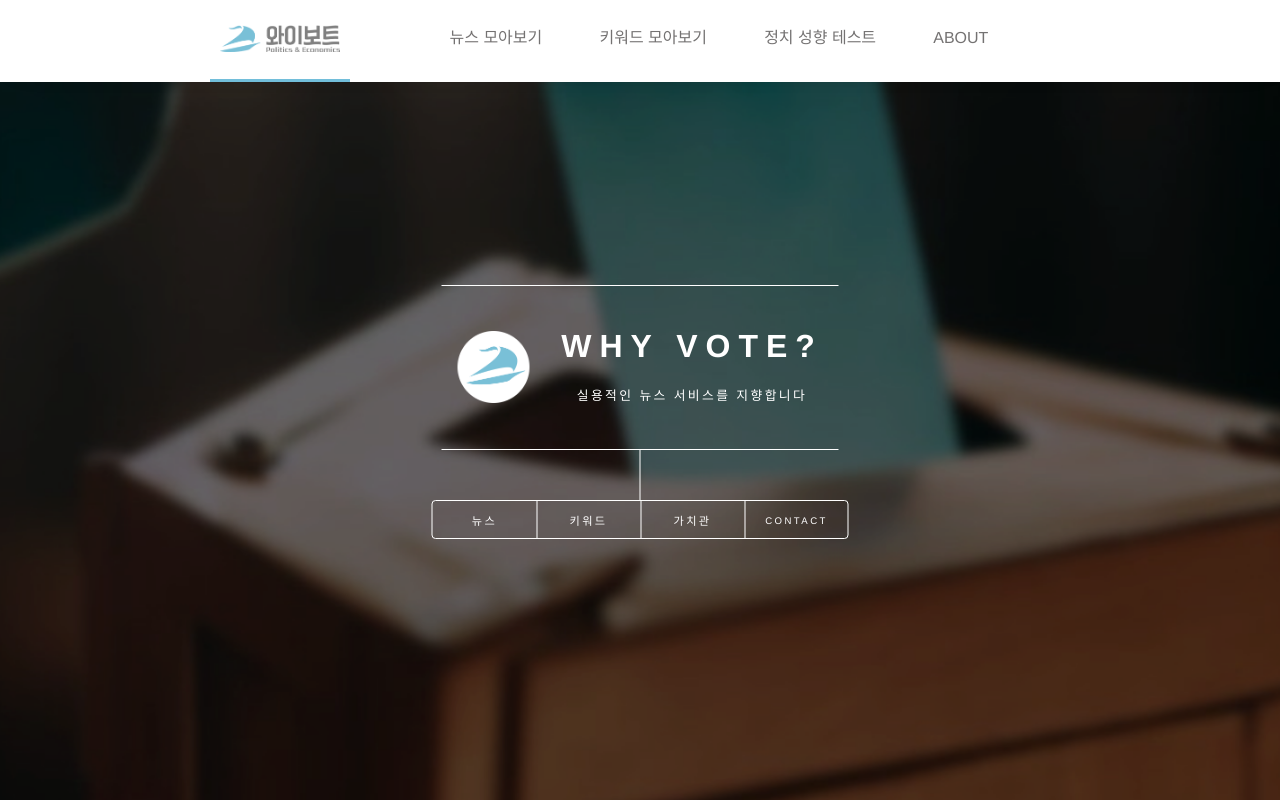
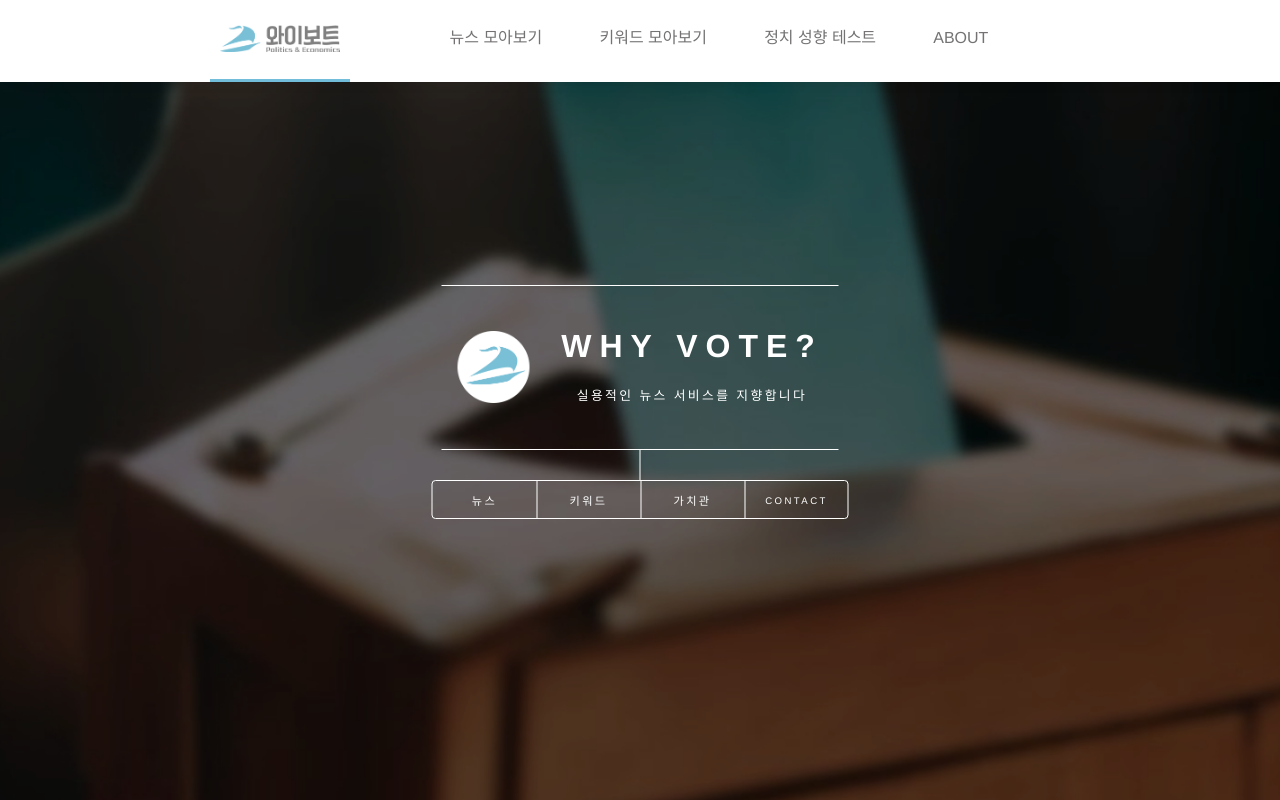
Before and after one commit to Doooooring/yvote_next, a Next.js app: page / in a window 1280 px wide. Built offline with nearby package versions, Linux system fonts and the light colour scheme.

Commit message:
home connecting line method adjusted (perfectly)

```diff
--- a/pages/index.tsx
+++ b/pages/index.tsx
@@ -92,7 +92,9 @@ export default function Home() {
             실용적인 뉴스 서비스를 지향합니다
           </MobileTextParagraph>
         </Rectangle>
-        <ConnectingLine loaded={loaded} />
+        <MidlineWrapper>
+          <Midline />
+        </MidlineWrapper>
         <ListContainer>
           <List>
             {items.map((item) => (
@@ -114,13 +116,16 @@ const Wrapper = styled.div`
   font-family: 'Source Sans Pro', sans-serif;
   position: relative;
   height: 100vh;
-  overflow-y: auto;
+  overflow-y: hidden;
   background-color: black; /* Set initial background color to black */
   padding: 3rem 2rem;
   &::-webkit-scrollbar {
     display: none;
   }
   scrollbar-width: none;
+  @media (max-height: 480px) {
+    overflow-y: auto;
+  }
 `;
 
 const Content = styled.div<{ show: boolean }>`
@@ -145,11 +150,10 @@ const Rectangle = styled.div<{ loaded: boolean }>`
   background-color: transparent;
   border-top: 1.5px solid white;
   border-bottom: 1.5px solid white;
-  margin: 0 auto 50px; /* Center horizontally and add bottom margin */
   position: relative;
   @media (max-width: 480px) {
-    flex-direction: column; // stack elements in a column on small screens
-    align-items: flex-start; // align items at start of column
+    flex-direction: column;
+    align-items: flex-start;
   }
 `;
 
@@ -176,11 +180,11 @@ const TextBox = styled.div<{ loaded: boolean }>`
   flex-grow: 1;
   height: auto;
   max-height: 40rem;
-  padding: ${({ loaded }) => (loaded ? '40px 16px' : '0 16px 0 0')};
+  padding: ${({ loaded }) => (loaded ? '40px 16px' : '5px 0 0 0')};
   opacity: ${({ loaded }) => (loaded ? '1' : '0')};
   transition: padding 1s ease, opacity 1s ease;
   @media (max-width: 480px) {
-    padding: ${({ loaded }) => (loaded ? '16px 16px 0' : '0 0 0 0')};
+    padding: ${({ loaded }) => (loaded ? '15px 0 0 0' : '0 0 0 0')};
     opacity: ${({ loaded }) => (loaded ? '1' : '0')};
   }
 `;
@@ -219,30 +223,25 @@ const MobileTextParagraph = styled.p<{ loaded: boolean }>`
     width: 100%;
     font: inherit;
     color: white;
-    height: 28px;
     letter-spacing: 0.15rem;
-    font-size: 0.7rem;
-    margin-bottom: 4px;
+    font-size: 0.8rem;
+    padding: ${({ loaded }) => (loaded ? '0 0 10px 0' : '0 0 0 0')};
     opacity: ${({ loaded }) => (loaded ? '1' : '0')};
     transition: padding 1s ease, opacity 1s ease;
   }
 `;
 
-const ConnectingLine = styled.div<{ loaded: boolean }>`
-  position: absolute;
-  width: 0.5px;
-  height: 51px; /* Adjust based on your design */
+const MidlineWrapper = styled.div`
+  height: 30px;
+  background-color: transparent;
+  display: flex;
+  justify-content: center;
+`;
+
+const Midline = styled.div`
+  height: 30px;
+  width: 1px;
   background-color: white;
-  top: ${({ loaded }) =>
-    loaded ? `calc(2rem * 1.2 + 1rem + 1.6rem + 85px)` : 'calc(2rem * 1.3 + 1rem + 1.6rem + 1px)'};
-  left: calc(50% - 0.5px); /* Center horizontally */
-  z-index: 2;
-  transition: top 1s ease; /* Transition top position change */
-
-  @media (max-width: 480px) {
-    top: ${({ loaded }) =>
-      loaded ? `calc(2rem * 1.1 + 2.1rem + 71.5px)` : 'calc(2rem * 1.1 + 2.1rem + 56px)'};
-  }
 `;
 
 const ListContainer = styled.div`
@@ -305,13 +304,19 @@ const ListItem = styled.li`
       display: none;
     }
 
+
     &:last-child {
       border-bottom: none;
+      > a {
+        font-size: 0.7rem;
+      }
     }
+
 
     > a {
       width : 80%;
       margin : auto;
+      font-size: 0.8rem;
     }
 
   `;
--- a/styles/globals.css
+++ b/styles/globals.css
@@ -58,7 +58,6 @@ input::-moz-focus-inner {
   padding: 0;
 }
 
-
 h3 {
   font-size: 1.35em;
   line-height: 1.5em;
```
